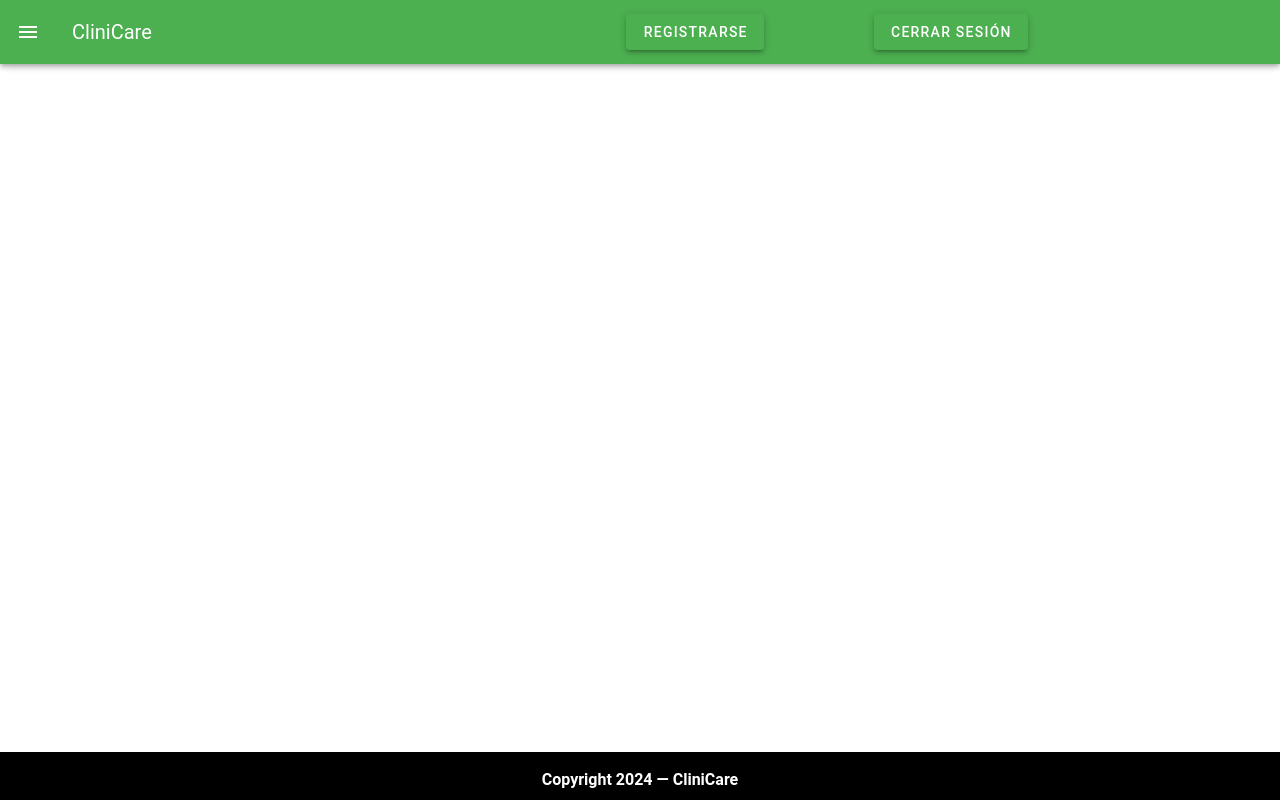
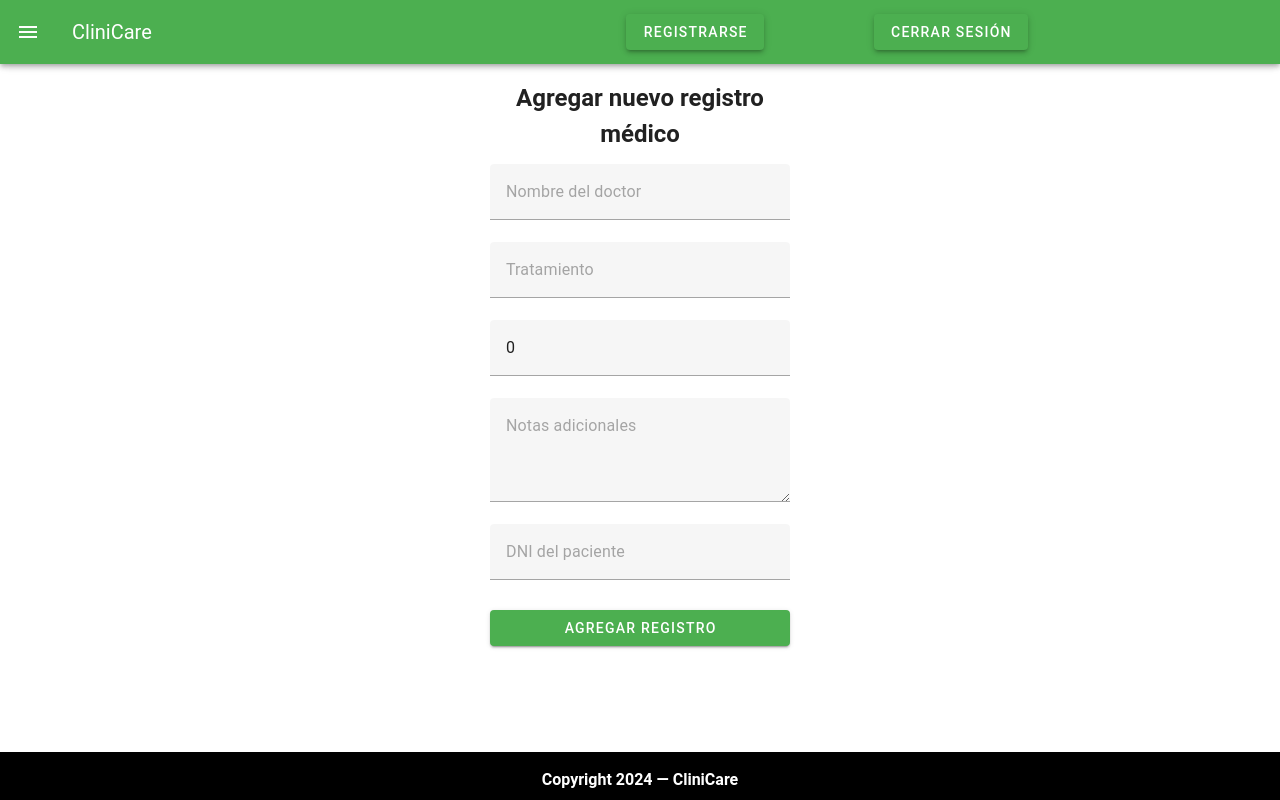
Before and after one commit to karloteke/CliniCare-Vue, a Vue app: page /add-medicalRecord in a window 1280 px wide. Built offline with nearby package versions, Linux system fonts and the light colour scheme; sample sign-in values are in the browser's storage.

Commit message:
Adding and deleting medicalRecords

```diff
--- a/src/components/FormAddAppointmentComponent.vue
+++ b/src/components/FormAddAppointmentComponent.vue
@@ -1,5 +1,5 @@
 <script setup lang="ts">
-// import type { Appointment } from '@/core/appointment';
+
 import { useAppointmentStore } from '@/stores/appointmentStore';
 import { ref } from 'vue';
 
--- /dev/null
+++ b/src/components/FormAddMedicalRecordComponent.vue
@@ -0,0 +1,85 @@
+<script setup lang="ts">
+import { useMedicalRecordStore } from '@/stores/medicalRecordStore';
+import { ref } from 'vue';
+
+const { addMedicalRecord } = useMedicalRecordStore();
+
+const medicalRecordData = ref({
+  doctorName: '',
+  treatment: '',
+  treatmentCost: 0,
+  notes: '',
+  patientDni: ''
+});
+
+const handleSubmit = async () => {
+  const medicalRecord = {
+    id: 0,
+    createdAt: new Date().toISOString(),
+    doctorName: medicalRecordData.value.doctorName,
+    treatment: medicalRecordData.value.treatment,
+    treatmentCost: medicalRecordData.value.treatmentCost,
+    notes: medicalRecordData.value.notes,
+    patientDni: medicalRecordData.value.patientDni
+  };
+
+  await addMedicalRecord(medicalRecord, medicalRecordData.value.patientDni);
+  medicalRecordData.value = {
+    doctorName: '',
+    treatment: '',
+    treatmentCost: 0,
+    notes: '',
+    patientDni: ''
+  };
+};
+</script>
+
+<template>
+  <div class="container-form">
+    <v-sheet class="mx-auto" width="300">
+      <h2 class="text-center mb-3">Agregar nuevo registro médico</h2>
+      <v-form @submit.prevent="handleSubmit">
+        <v-text-field
+          v-model="medicalRecordData.doctorName"
+          placeholder="Nombre del doctor"
+          required
+        ></v-text-field>
+
+        <v-text-field
+          v-model="medicalRecordData.treatment"
+          placeholder="Tratamiento"
+          required
+        ></v-text-field>
+
+        <v-text-field
+          v-model.number="medicalRecordData.treatmentCost"
+          placeholder="Costo del tratamiento"
+          type="number"
+        ></v-text-field>
+
+        <v-textarea
+          v-model="medicalRecordData.notes"
+          placeholder="Notas adicionales"
+          rows="3"
+        ></v-textarea>
+
+        <v-text-field
+          v-model="medicalRecordData.patientDni"
+          placeholder="DNI del paciente"
+          required
+        ></v-text-field>
+
+        <v-btn class="mt-2" type="submit" block color="green">Agregar registro</v-btn>
+      </v-form>
+    </v-sheet>
+  </div>
+</template>
+
+<style scoped>
+.container-form {
+  padding: 40px;
+  margin-top: 40px;
+  display: flex;
+  justify-content: center;
+}
+</style>
--- a/src/components/TableMedicalRecordComponent.vue
+++ b/src/components/TableMedicalRecordComponent.vue
@@ -1,35 +1,36 @@
 <script setup lang="ts">
 import { useMedicalRecordStore } from '@/stores/medicalRecordStore';
+import router from '@/router';
 
-const { medicalRecords } = useMedicalRecordStore();
+const { medicalRecords, deleteMedicalRecord } = useMedicalRecordStore();
+
+const handleAddMedicalRecord = () => {
+  // Redirigir a la página de creación de pacientes
+  router.push('/add-medicalRecord');
+};
+
 </script>
 
 <template>
+     <div class="container">
+        <div class="content">
+            <div class="button-container">
+                <v-btn @click="handleAddMedicalRecord" color="green">
+                    <v-icon>mdi-account-plus</v-icon> Agregar Historial médico
+                </v-btn>
+            </div>
             <div class="table-container">
             <v-table >
                 <thead>
                     <tr>
-            <th class="text-design">
-                Id
-            </th>
-            <th class="text-design">
-                Fecha creación
-            </th>
-            <th class="text-design">
-                Nombre médico
-            </th>
-            <th class="text-design">
-                Tratamiento
-            </th>
-            <th class="text-design">
-                Coste tratamiento
-            </th>
-            <th class="text-design">
-                Notas
-            </th>
-            <th class="text-design">
-                DNI del paciente
-            </th>
+                        <th class="text-design">Id</th>
+                        <th class="text-design">Fecha creación</th>
+                        <th class="text-design">Nombre médico</th>
+                        <th class="text-design">Tratamiento</th>
+                        <th class="text-design">Coste tratamiento</th>
+                        <th class="text-design">Notas</th>
+                        <th class="text-design">DNI del paciente</th>
+                        <th class="text-design">Acciones</th>
                     </tr>
                 </thead>
                 <tbody>
@@ -41,18 +42,34 @@ const { medicalRecords } = useMedicalRecordStore();
                     <td>{{ medicalRecord.treatmentCost }}</td>
                     <td>{{ medicalRecord.notes }}</td>
                     <td>{{ medicalRecord.patientDni }}</td>
+                    <td  class="d-flex justify-center align-center">
+                        <v-icon @click="deleteMedicalRecord(medicalRecord.id)">mdi-delete</v-icon>
+                        <!-- <v-icon @click="editUser(user.id)">mdi-pencil</v-icon> -->
+                    </td>
                     </tr>
                 </tbody>
             </v-table>
             </div>
+        </div>
+    </div>
 </template>
 
 <style scoped>
-  .table-container {
-    padding: 40px;
-    margin-top: 115px;
+   .container {
     display: flex;
     justify-content: center;
+    align-items: center;
+    height: 100vh;
+  }
+
+  .button-container {
+    margin-right: 100px;
+    padding-bottom: 20px;
+  }
+
+ .table-container {
+    display: flex;
+    flex-direction: column;
   }
 
   .text-design {
--- a/src/components/TablePatientComponent.vue
+++ b/src/components/TablePatientComponent.vue
@@ -5,7 +5,7 @@ import { useRouter } from 'vue-router';
 const { patients, deletePatient } = usePatientStore();
 const router = useRouter();
 
-const handleAddAppointment = () => {
+const handleAddPatient = () => {
   // Redirigir a la página de creación de pacientes
   router.push('/add-patient');
 };
@@ -17,7 +17,7 @@ const handleAddAppointment = () => {
   <div class="container">
     <div class="content">
       <div class="button-container">
-          <v-btn @click="handleAddAppointment" color="green">
+          <v-btn @click="handleAddPatient" color="green">
               <v-icon>mdi-account-plus</v-icon> Agregar Paciente
           </v-btn>
       </div>
--- a/src/router/index.ts
+++ b/src/router/index.ts
@@ -53,6 +53,12 @@ const router = createRouter({
       beforeEnter: authGuard,
     },
     {
+      path: '/add-medicalRecord',
+      name: 'addMedicalRecord',
+      component: () => import('@/views/AddMedicalRecordView.vue'),
+      beforeEnter: authGuard,
+    },
+    {
       path: '/add-patient',
       name: 'addPatient',
       component: () => import('@/views/AddPatientView.vue'),
--- a/src/stores/medicalRecordStore.ts
+++ b/src/stores/medicalRecordStore.ts
@@ -1,3 +1,4 @@
+
 import { defineStore } from 'pinia';
 import { reactive } from 'vue';
 import type { MedicalRecord } from '@/core/medicalRecord';
@@ -32,8 +33,60 @@ export const useMedicalRecordStore = defineStore('medicalRecords', () => {
         }
     }
 
+    async function addMedicalRecord(newMedicalRecord: MedicalRecord, patientDni: string) {
+      try {
+          const token = getToken();
+          const response = await fetch(`https://clinicare.azurewebsites.net/MedicalRecords?patientDni=${patientDni}`, {
+              method: 'POST',
+              headers: {
+                'Authorization': `Bearer ${token}`,
+                'Content-Type': 'application/json'
+              },
+              body: JSON.stringify(newMedicalRecord)
+          });
+
+          if (response.ok) {
+              const createdMedicalRecord = await response.json();
+              console.log('Historial médico añadido satisfactoriamente:', createdMedicalRecord);
+
+              fetchAll();  // Actualizar el historial después de agregar el historial médico
+          } else {
+              const errorMessage = await response.text();
+              console.error('Fallo al añadir el historial médico:', errorMessage);
+          }
+      } catch (error) {
+          console.error('Error al añadir el historial médico:', error);
+      }
+  }
+
+  async function deleteMedicalRecord(medicalRecordId: number) {
+      try {
+        const token = getToken();
+        const response = await fetch(`https://clinicare.azurewebsites.net/MedicalRecords/${medicalRecordId}`, {
+          method: 'DELETE',
+          headers: {
+            'Authorization': `Bearer ${token}`,
+            'Content-Type': 'application/json'
+          }
+        });
+
+        if (response.ok) {
+          console.log(`Historial médico con ID ${medicalRecordId} borrado satisfactoriamente`);
+          fetchAll();
+
+        } else {
+          const errorMessage = await response.text();
+          console.error('Fallo al borrar el historial médico:', errorMessage);
+        }
+      } catch (error) {
+        console.error('Error al borrar el historial médico:', error);
+      }
+    }
+
     return {
         medicalRecords,
+        addMedicalRecord,
+        deleteMedicalRecord,
         fetchAll
     };
 });
--- /dev/null
+++ b/src/views/AddMedicalRecordView.vue
@@ -0,0 +1,12 @@
+<script setup lang="ts">
+
+import FormAddMedicalRecordComponent from '@/components/FormAddMedicalRecordComponent.vue';
+
+</script>
+
+
+<template>
+    <div>
+      <FormAddMedicalRecordComponent></FormAddMedicalRecordComponent>
+    </div>
+</template>
```
Also changed, not shown: src/components/GraphComponent.vue (added, +85 -0 lines). Lines whose indentation alone changed are shown as unchanged.
